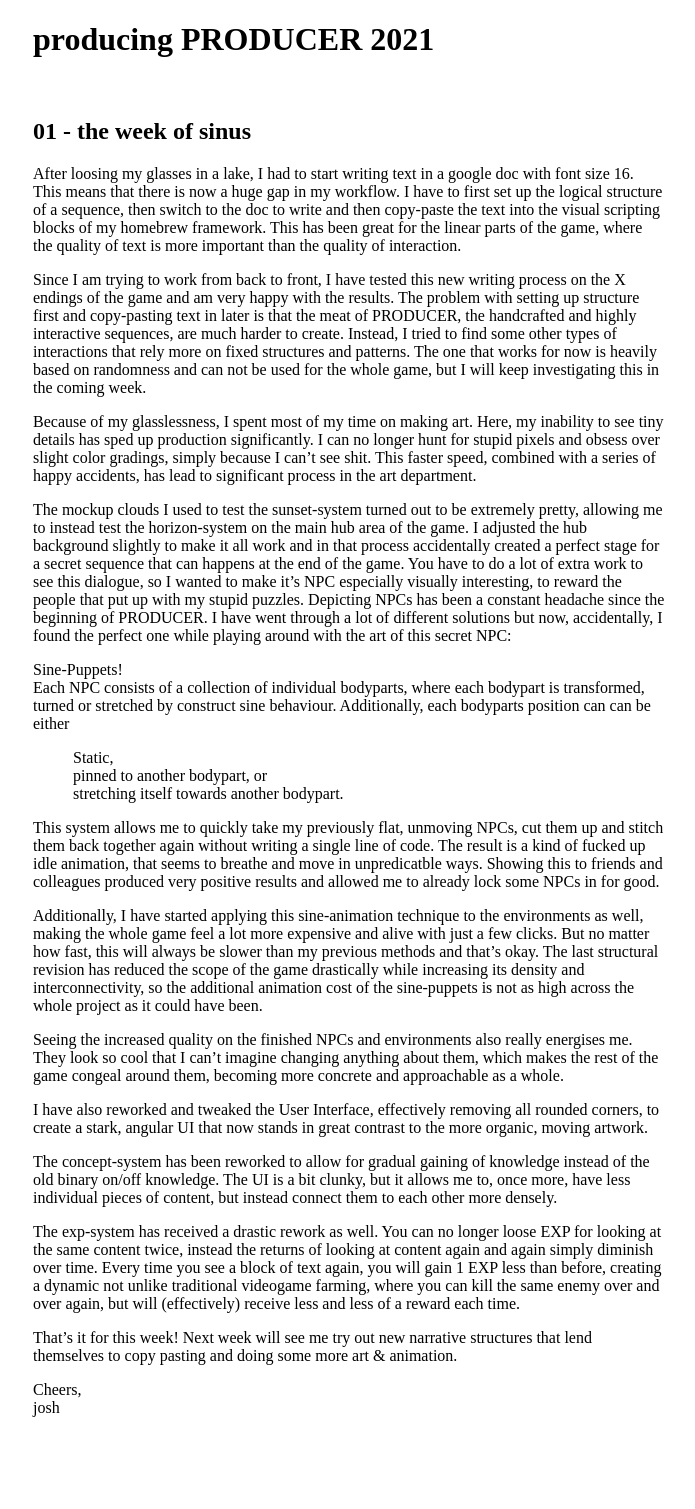
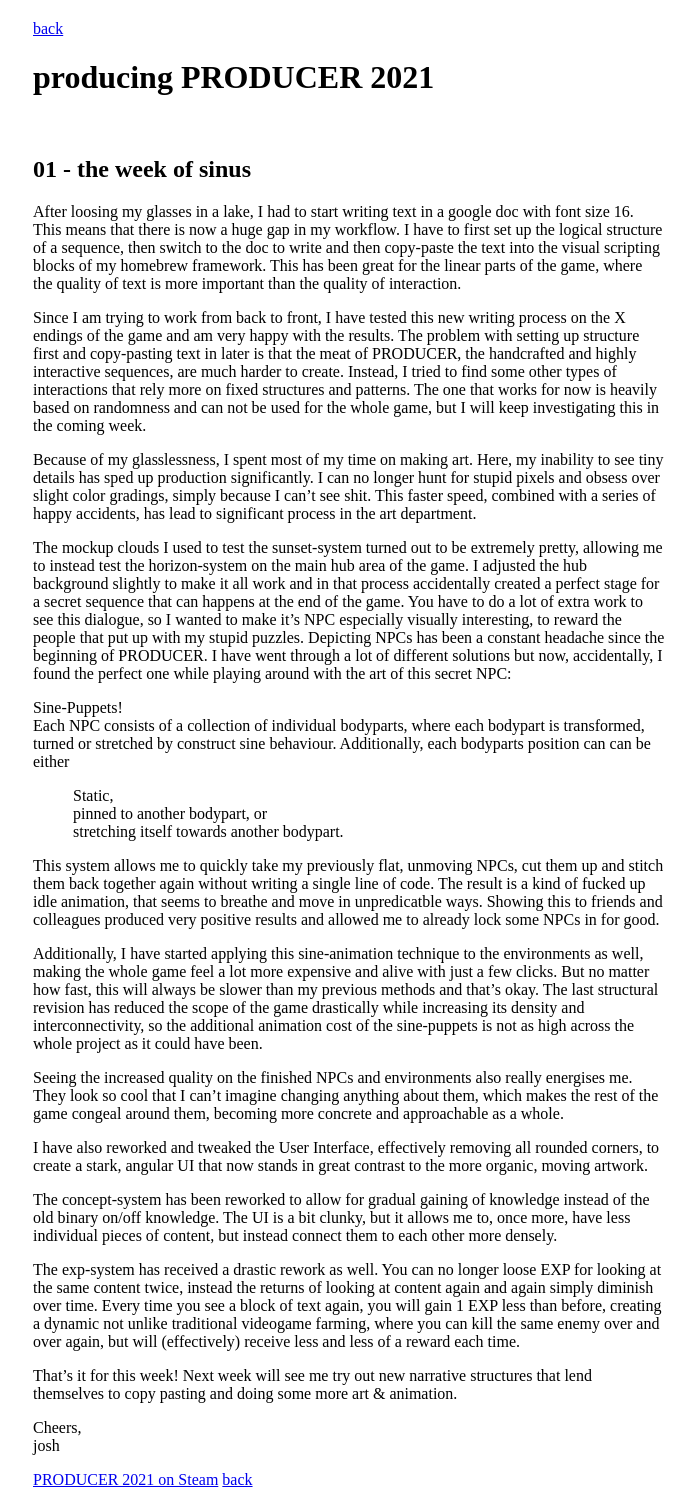
Before and after one commit to stuffedwombat/stuffedwombat.github.io, a Jekyll site: the page built from producering_01.md, in a window 1280 px wide. Shown: the whole page, without its empty margins (291-986 px from the left). Built offline with Jekyll 4.4.1, drawn with Linux system fonts in a browser that asks for light colours; our own code applies the rules of GitHub Pages for plain Markdown files; comment, search, counter and statistics services are not loaded; before the commit the page ends 1437 px from its top, so only the background shows below that.

Commit message:
Update producering_01.md

```diff
--- a/producering_01.md
+++ b/producering_01.md
@@ -1,3 +1,4 @@
+[back](thinking)
 <h1>producing PRODUCER 2021</h1><br>
 <h2>01 - the week of sinus</h2>
 
@@ -39,3 +40,6 @@ Next week will see me try out new narrative structures that lend themselves to c
 
 Cheers,<br>
 josh
+
+<a href="https://store.steampowered.com/app/1667320/PRODUCER_2021/?beta=1" target="_blank">PRODUCER 2021 on Steam</a>
+[back](thinking)
```
